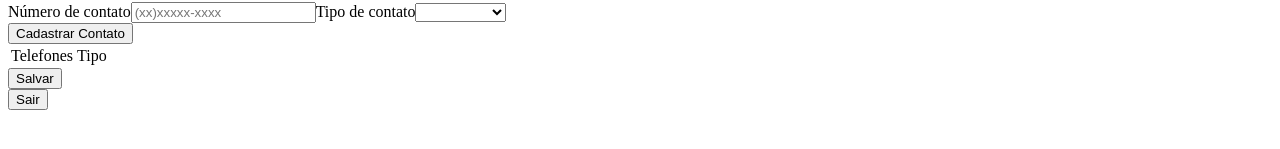
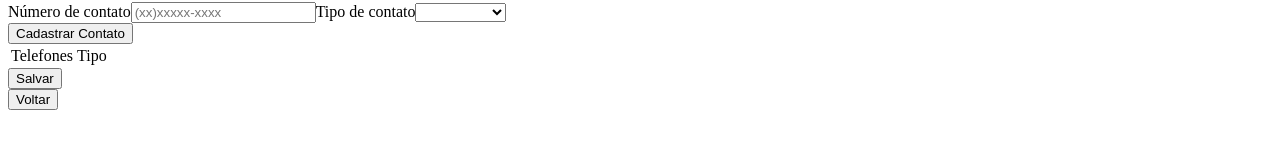
Before and after one commit to nakamura-yudi/Sistema-Nissei-Frontend, a React (Create React App) app: page /cadastroCliente in a window 1280 px wide. Shown: the part 175-324 px from the top of the page. Built offline with nearby package versions, Linux system fonts and the light colour scheme; the HTML template or start-up script is replaced by a standard one.

Commit message:
changebutton

```diff
--- a/src/Paginas/Cadastros/cadastroCliente.js
+++ b/src/Paginas/Cadastros/cadastroCliente.js
@@ -27,9 +27,8 @@ function Formulario()
             alterarPessoa();
         }
     },[]);
-    function voltarHome(){
-        if(localStorage.getItem('cod_cli')!==null)
-            localStorage.removeItem('cod_cli');
+    function voltar(){
+
         history.goBack();
     }
     async function alterarPessoa(){
@@ -227,7 +226,6 @@ function Formulario()
                 })
 
                 alert('Alterado');
-                localStorage.removeItem('cod_cli');
                 history.goBack();
             }
         }
@@ -333,7 +331,7 @@ function Formulario()
 
                         <button type="submit" id="btnForm">{button}</button>
                     </form>
-                    <button type="button" onClick={voltarHome}>Sair</button>
+                    <button type="button" onClick={voltar}>Voltar</button>
                 </aside>
             </div>
         </div>
```
